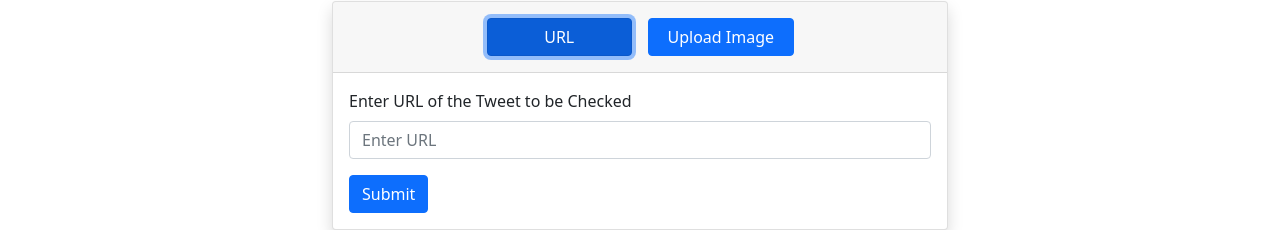
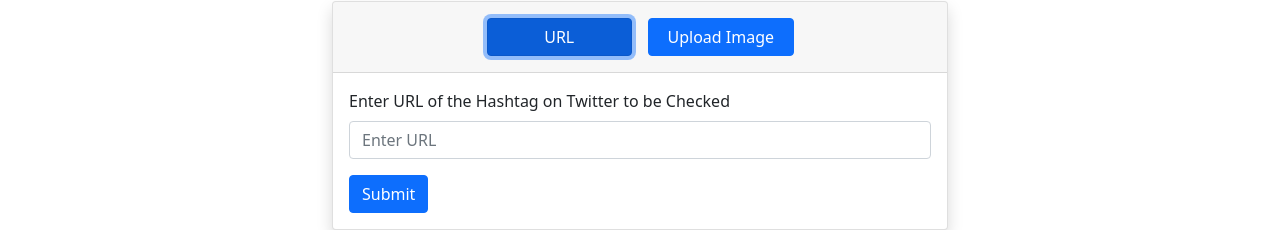
Before and after one commit to Crayon144/offensive-content-detection, a React (Create React App) app in the folder webapp/: page / in a window 1280 px wide. Both pictures are taken after a click on the button "URL". Shown: the part 103-333 px from the top of the page. Built offline with nearby package versions, Linux system fonts and the light colour scheme.

Commit message:
Small changes in webapp

```diff
--- a/webapp/src/App.js
+++ b/webapp/src/App.js
@@ -62,7 +62,7 @@ function App() {
                         <div id="url-collapse">
                         <Form onSubmit={onUrlSubmit}>
                             <Form.Group className="m-3">
-                                <Form.Label>Enter URL of the Tweet to be Checked</Form.Label>
+                                <Form.Label>Enter URL of the Hashtag on Twitter to be Checked</Form.Label>
                                 <Form.Control
                                     type="text"
                                     placeholder="Enter URL"
```
Also changed, not shown: 1 other file (tests, documents, lock files or other folders).
